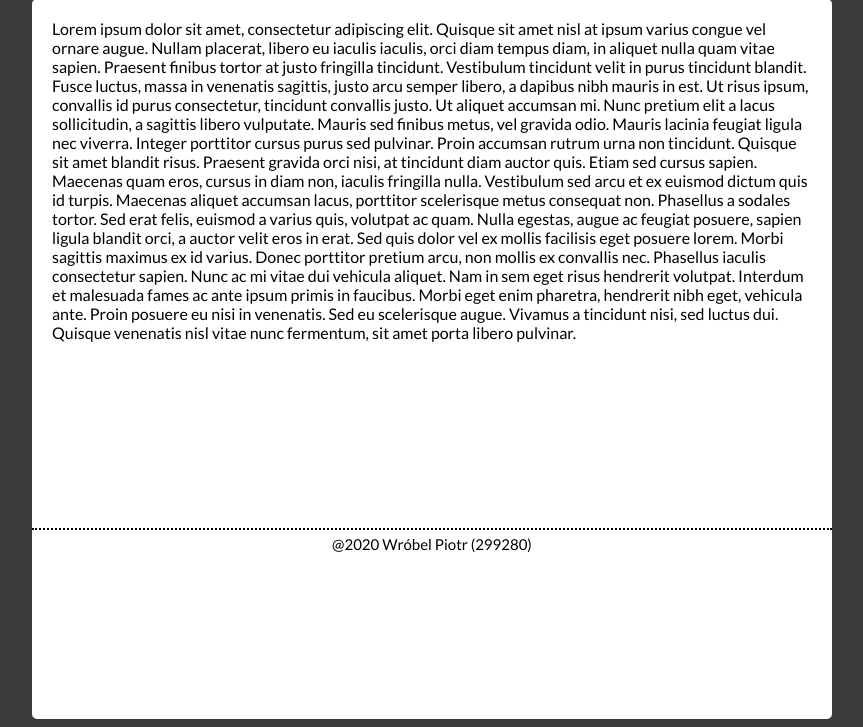
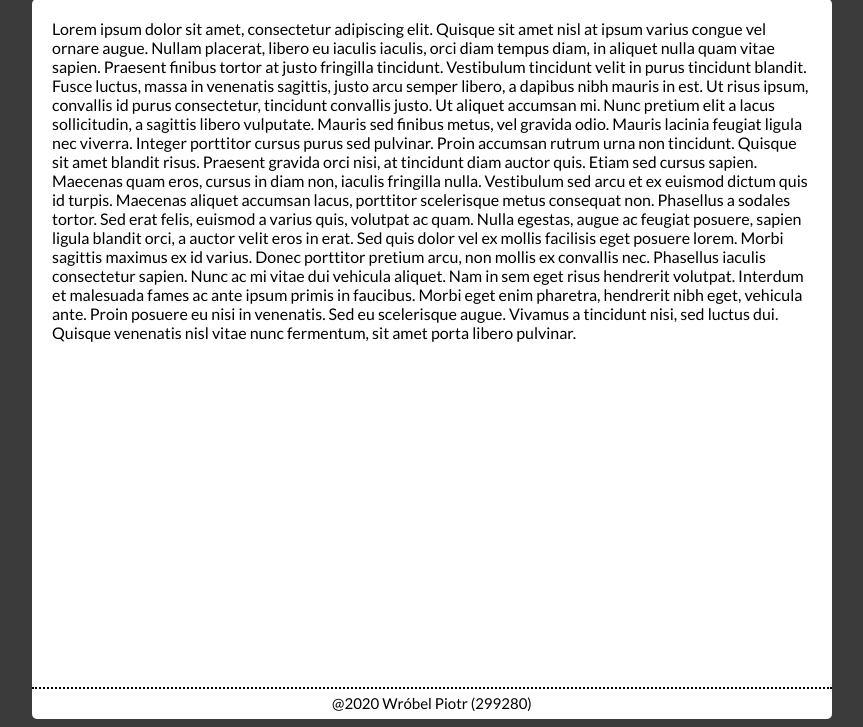
Before and after one commit to pwrobel2/PAMiW, a Flask app: page / in a window 1280 px wide. Shown: the part 240-967 px from the top of the page, without its empty margins (208-1071 px from the left). Run offline with Flask 2, Linux system fonts and the light colour scheme.

Commit message:
Added Dockerfile and section style change

```diff
--- a/static/css/main.css
+++ b/static/css/main.css
@@ -67,6 +67,7 @@ nav {
 }
 
 section {
+    position: relative;
     margin-top: 25px;
     background-color: white;
     height: 680px;
```
Also changed, not shown: test.db (deleted), 1 other file.
